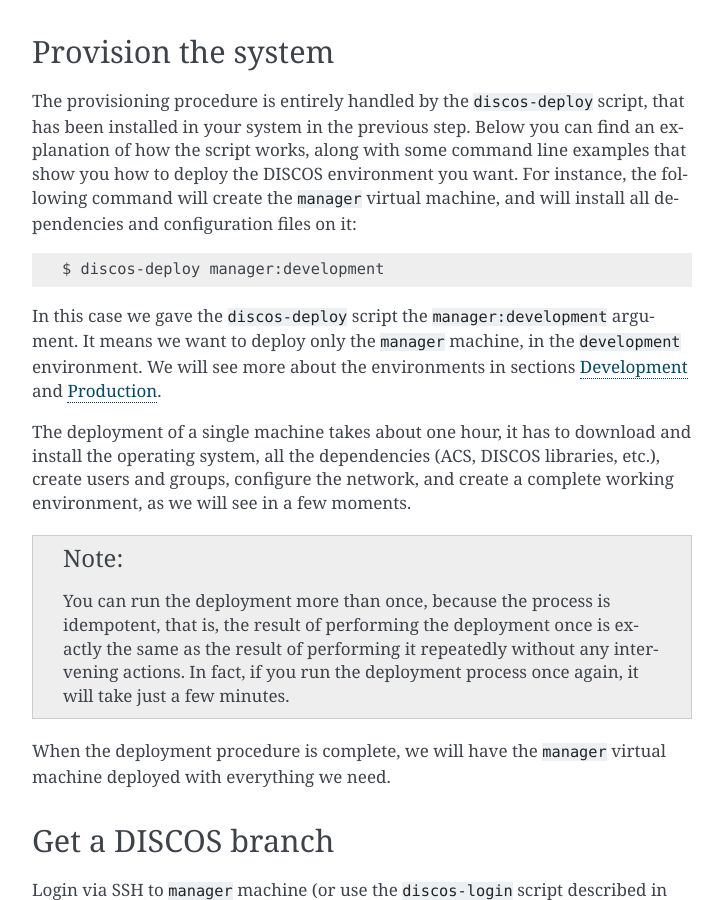
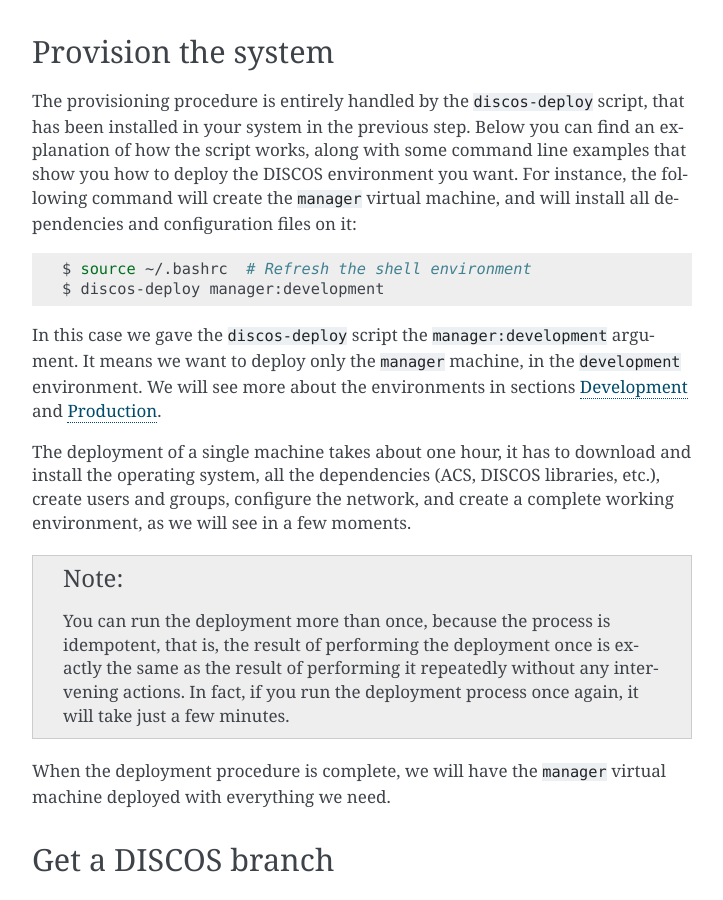
Before and after one commit to marco-buttu/discos-deployment, a Sphinx documentation site: the page built from doc/quickstart.rst, in a window 1280 px wide and 900 px high, scrolled down 907 px. Shown: the whole window, without its empty margins (388-1111 px from the left). Built offline with Sphinx 7.4.7, drawn with Linux system fonts in a browser that asks for light colours.

Commit message:
Fix issue #302

```diff
--- a/doc/quickstart.rst
+++ b/doc/quickstart.rst
@@ -62,6 +62,7 @@
 
 .. code-block:: shell
 
+   $ source ~/.bashrc  # Refresh the shell environment
    $ discos-deploy manager:development
 
 In this case we gave the :file:`discos-deploy` script the
```
